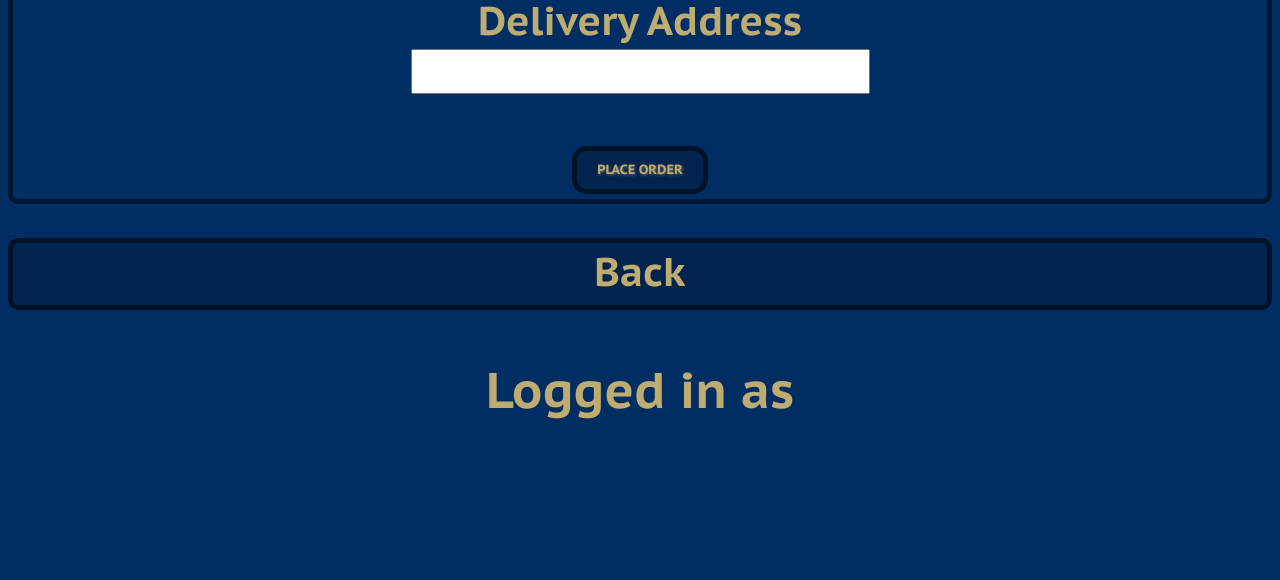
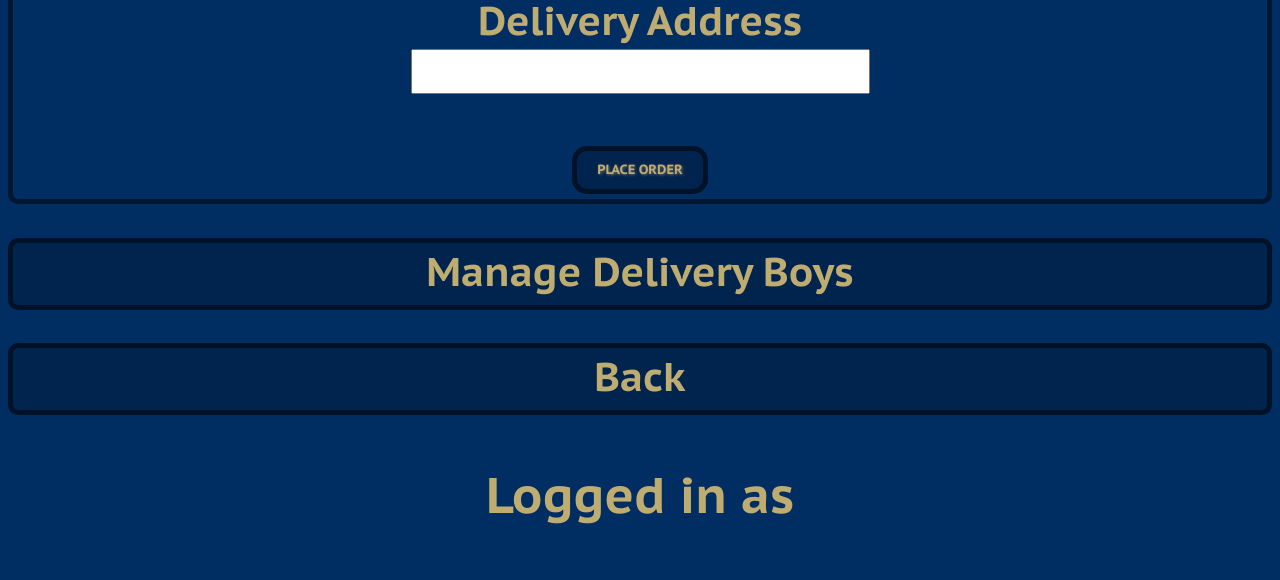
Before and after one commit to beerweb/beerweb, a Python web app: template templates/adminmanageorders.html in a window 1280 px wide. Shown: the part 920-1500 px from the top of the page. Before the commit the page ends 1339 px from the top, so only its background shows below. Run offline with Jinja, Linux system fonts and the light colour scheme; the template is opened without the code that fills it, so the values that code supplies are empty.

Commit message:
Add Manage Delivery Boys link to Manage Orders page

```diff
--- a/templates/adminmanageorders.html
+++ b/templates/adminmanageorders.html
@@ -85,6 +85,7 @@
 		<br><input type="submit" value="Place Order" onclick="handleSubmit();">
 		</h2>
 		</div>
+		<a class="buttons" href="/admin/managedeliverers"><h2>Manage Delivery Boys</h2></a>
 		<a class="buttons" href="/admin/adminpanel"><h2>Back</h2></a>
 		<p>Logged in as {{ user_email }}</p>
 	</body>
```
